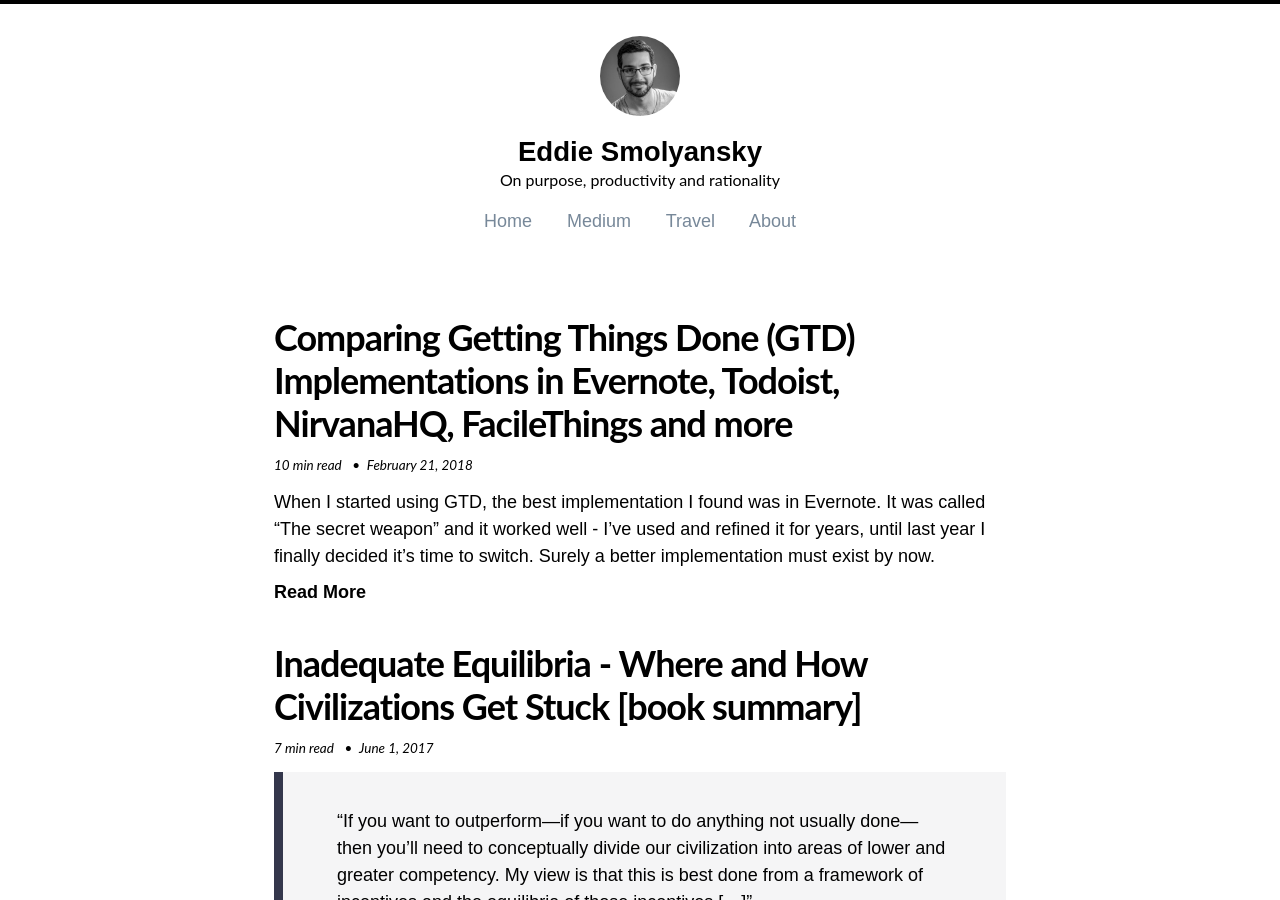
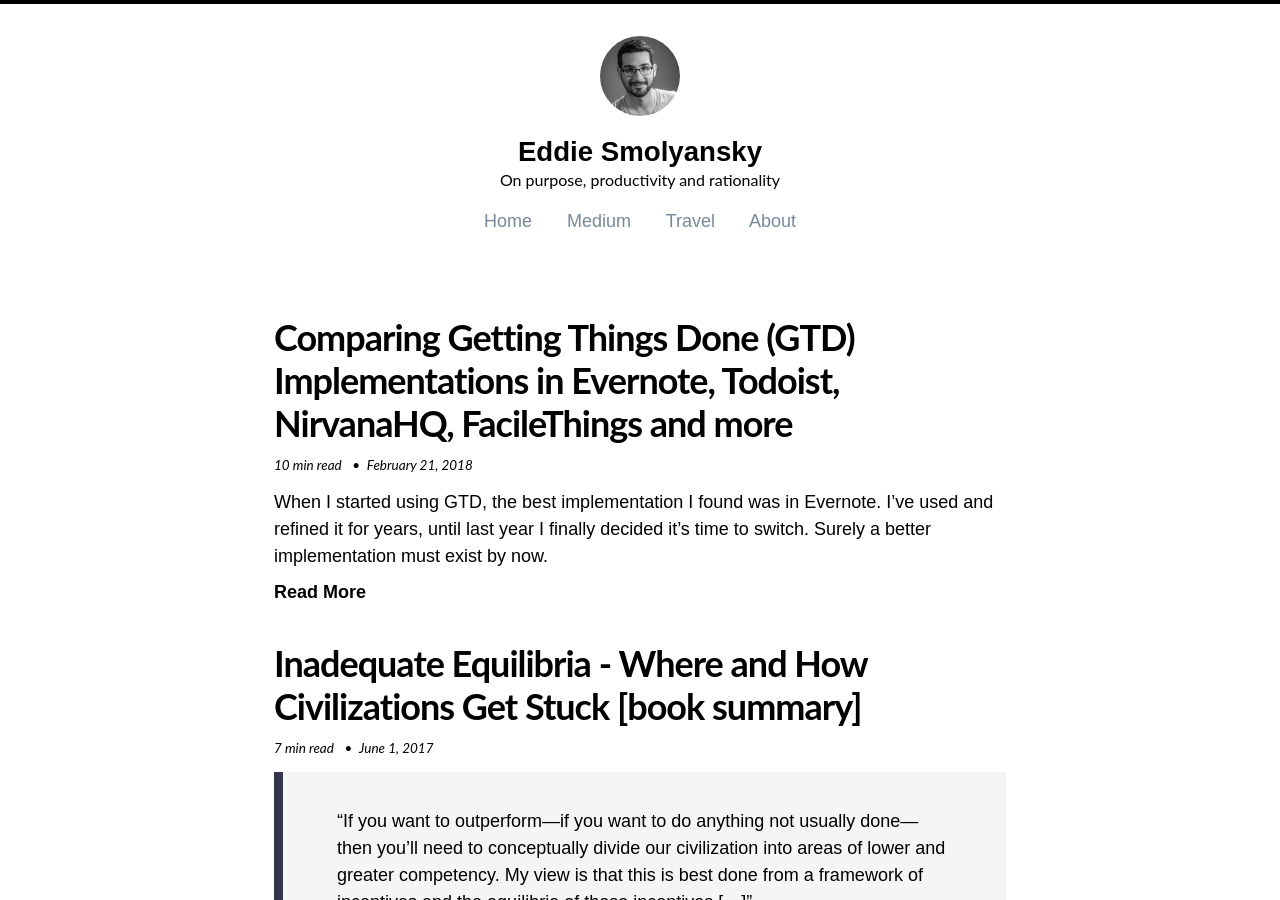
Before and after one commit to eddiesmo/eddiesmo.github.io, a Jekyll site: the page built from index.html, in a window 1280 px wide and 900 px high. Built offline with Jekyll 4.4.1, drawn with Linux system fonts in a browser that asks for light colours; nearby versions of some CDN libraries.

Commit message:
phrasing

```diff
--- a/_posts/2018-02-21-comparing-gtd-implementations-evernote-todoist-nirvanahq-facilethings-more.md
+++ b/_posts/2018-02-21-comparing-gtd-implementations-evernote-todoist-nirvanahq-facilethings-more.md
@@ -2,7 +2,7 @@
 layout: post
 title: Comparing Getting Things Done (GTD) Implementations in Evernote, Todoist, NirvanaHQ, FacileThings and more
 comments: false
-excerpt: "When I started using GTD, the best implementation I found was in Evernote. It was called “The secret weapon” and it worked well - I’ve used and refined it for years, until last year I finally decided it’s time to switch. Surely a better implementation must exist by now."
+excerpt: "When I started using GTD, the best implementation I found was in Evernote. I’ve used and refined it for years, until last year I finally decided it’s time to switch. Surely a better implementation must exist by now."
 tags:
   - getting things done
   -
```
